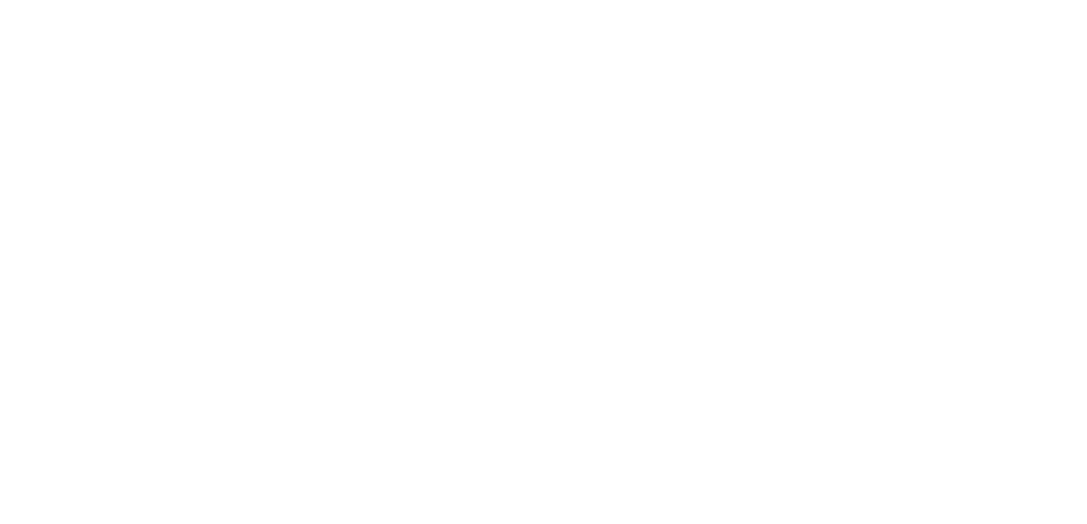
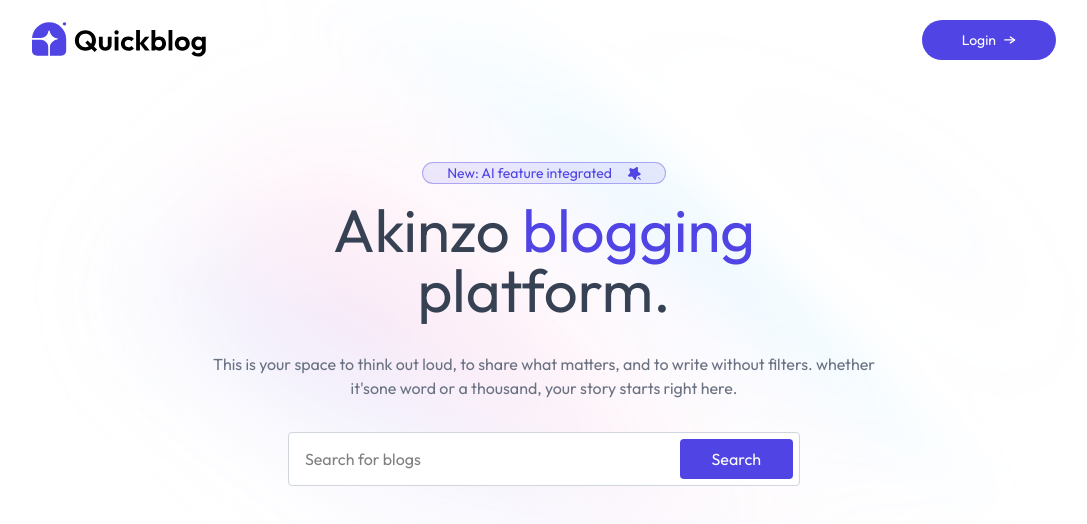
Before and after one commit to Holuwaphemmy01/Akinzo-Blog, a React (Vite) app in the folder client/: page / in a window 1280 px wide. Shown: the top 524 px of the page, without its empty margins (96-1183 px from the left). Built offline with nearby package versions, Linux system fonts and the light colour scheme.

Commit message:
landing page header done

```diff
--- a/client/src/App.jsx
+++ b/client/src/App.jsx
@@ -1,9 +1,16 @@
 import React from 'react'
+import { Route, Routes } from 'react-router-dom'
+import Home from './pages/Home'
+import Blog from './pages/Blog'
 
 const App = () => {
   return (
     <div>
+      <Routes>
+        <Route path='/' element={<Home />} />
+        <Route path='/blog' element={<Blog />} />
 
+      </Routes>
     </div>
   )
 }
--- /dev/null
+++ b/client/src/components/Header.jsx
@@ -0,0 +1,38 @@
+import React from 'react'
+import { assets } from '../assets/assets'
+
+const Header = () => {
+  return (
+    <div className='mx-8 sm:mx-16 xl:mx-24 relative'>
+      <div className='text-center mt-20 mb-8'>
+        <div className='inline-flex items-center justify-center gap-4 px-6 py1.5
+        mb-4 border border-primary/40 bg-primary/10 rounded-full text-sm
+        text-primary '>
+            <p>New: AI feature integrated</p>
+            <img src={assets.star_icon} alt="" className='w.2.5'/>
+        </div>
+
+        <h1 className='text-3xl sm:text-6xl font-semiboldsm:leading-16
+        text-gray-700'>Akinzo <span className='text-primary'>blogging</span><br/> platform. </h1>
+
+        <p className='my-6 sm:my-8 max-w-2xl m-auto max-sm:text-xs
+        text-gray-500'>This is your space to think out loud, to share what
+            matters, and to write without filters. whether it'sone word or a thousand,
+            your story starts right here. </p>
+
+        <form className='flex justify-between max-w-lg max-sm:scale-75 mx-auto
+        border border-gray-300 bg-white rounded overflow-hidden'>
+            <input type="text" placeholder="Search for blogs" required
+            className='w-full pl-4 outline-none'/>
+            <button type='submit'className='bg-primary text-white px-8 py-2 m-1.5
+            rounded hover:scale-105 transition-all cursor-pointer'>Search</button>
+        </form>
+      </div>
+      <img src={assets.gradientBackground} alt=""
+      className='absolute -top-50 -z-1 opacity-50' />
+
+    </div>
+  )
+}
+
+export default Header
--- /dev/null
+++ b/client/src/components/NavBar.jsx
@@ -0,0 +1,19 @@
+import React from 'react'
+import {assets} from '../assets/assets'
+import { useNavigate } from 'react-router-dom'
+
+const NavBar = () => {
+    const navigate = useNavigate();
+
+  return (
+    <div className='flex justify-between items-center py-5 mx-8 sm:mx-20 xl:mx-32 '>
+        <img onClick={()=>navigate('/')} src={assets.logo} alt="logo" className='w-32 sm:w-44 cursor-pointer' />
+        <button onClick={()=>navigate('/admin')} className='flex items-center gap-2 rounded-full text-sm cursor-pointer bg-primary text-white px-10 py-2.5 cursor-pointer '>
+            Login
+            <img src={assets.arrow} alt="arrow" className='w-3'/>
+        </button>
+    </div>
+  )
+}
+
+export default NavBar
--- /dev/null
+++ b/client/src/pages/Blog.jsx
@@ -0,0 +1,11 @@
+import React from 'react'
+
+const Blog = () => {
+  return (
+    <div>
+        <h1>Blog</h1>
+    </div>
+  )
+}
+
+export default Blog
--- a/client/src/pages/Home.jsx
+++ b/client/src/pages/Home.jsx
@@ -0,0 +1,14 @@
+import React from 'react'
+import NavBar from '../components/NavBar'
+import Header from '../components/Header'
+
+const Home = () => {
+  return (
+    <>
+      <NavBar/>
+      <Header/>
+    </>
+  )
+}
+
+export default Home
```
